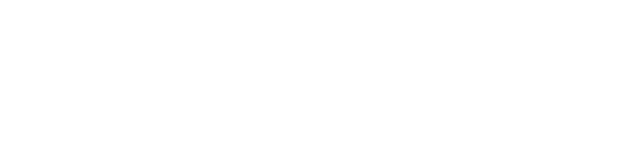
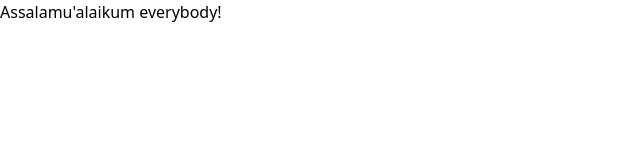
Before and after one commit to rabby0063/first-tailwind-project, a website built with Vite: page index.html in a window 1280 px wide. Shown: the whole page, without its empty margins (0-640 px from the left). Built offline with nearby package versions, Linux system fonts and the light colour scheme.

Commit message:
second commit

```diff
--- a/index.html
+++ b/index.html
@@ -8,6 +8,6 @@
      <link rel="stylesheet" href="/css/main.css">
 </head>
 <body>
-
+    <h1>Assalamu'alaikum everybody!</h1>
 </body>
 </html>
```
